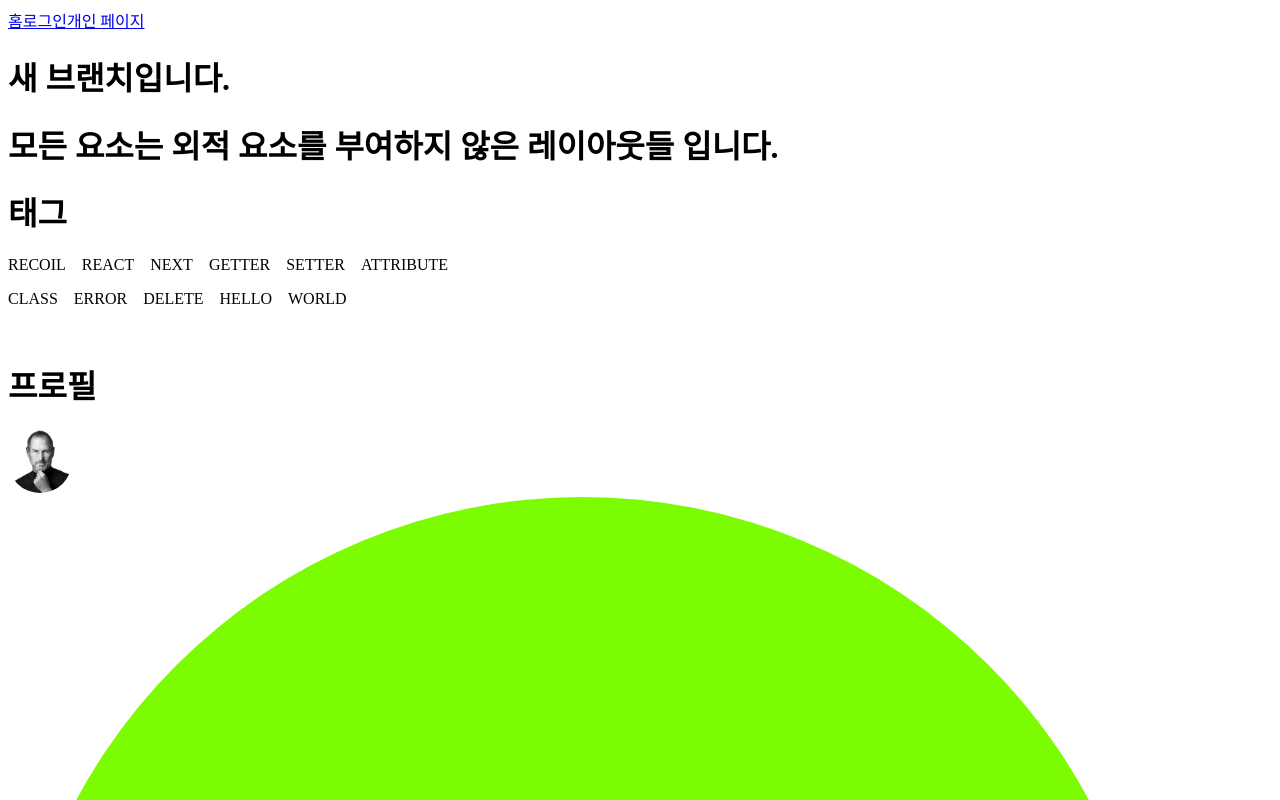
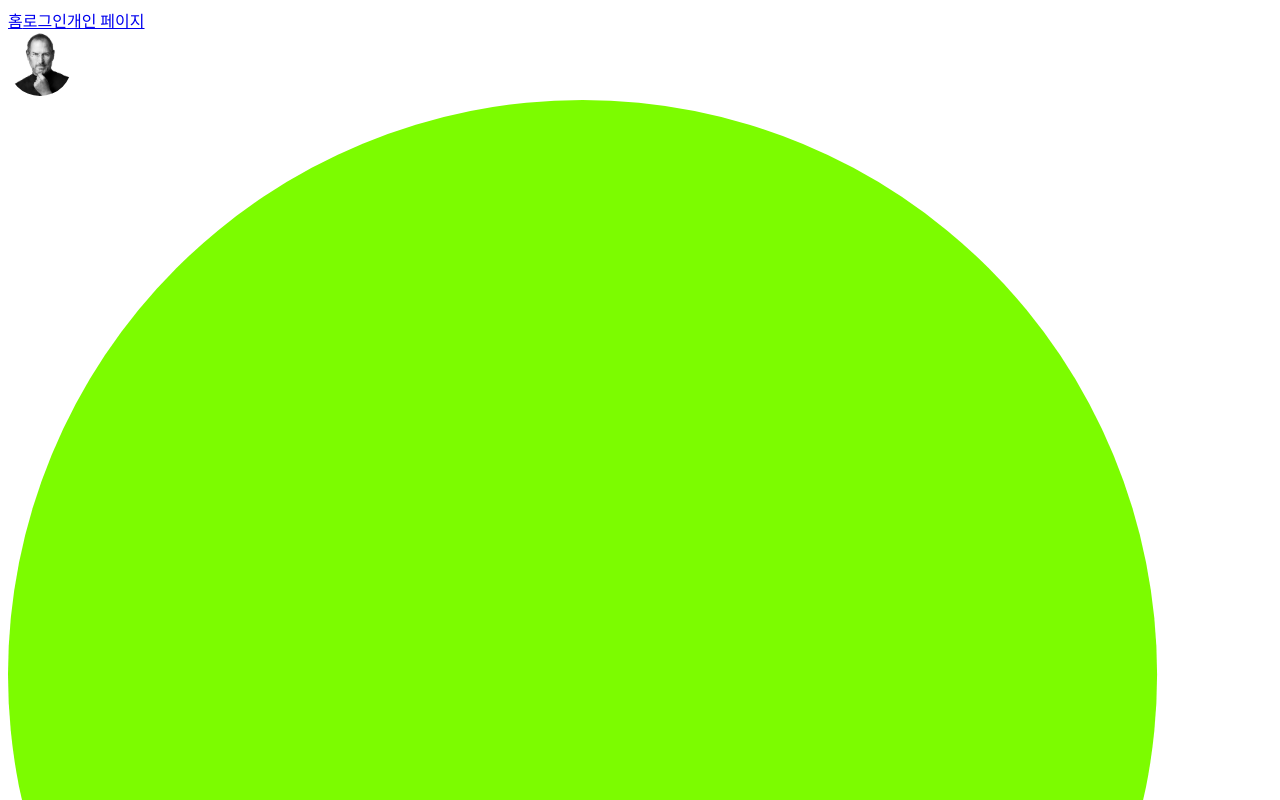
Before and after one commit to kwakseongjae/mulb, a React (Vite) app: page / in a window 1280 px wide. Shown: the top 800 px of the page. Built offline with nearby package versions, Linux system fonts and the light colour scheme.

Commit message:
레이아웃을 추가합니다.

```diff
--- a/src/input.css
+++ b/src/input.css
@@ -2,6 +2,7 @@
 @import "styles/Skeleton.css";
 @import "styles/Text.css";
 @import "styles/Common.css";
+@import "styles/Layout.css";
 @import url('https://fonts.googleapis.com/css2?family=Gothic+A1:wght@100;200;300;400;500;600;700;800;900&display=swap');
 @import url('https://fonts.googleapis.com/css2?family=Noto+Sans+KR:wght@100;200;300;400;500;600;700;800;900&display=swap');
 
@@ -15,6 +16,6 @@ html{
 }
 
 body{
-		padding: 10rem 20rem 0 20rem;
 		background: #f4f2ee;
+		overflow: hidden;
 }
--- a/src/pages/Home.tsx
+++ b/src/pages/Home.tsx
@@ -8,59 +8,37 @@ import Profile from '@components/Profile.tsx'
 
 const Home = () => {
   return (
-    <div className="my-16">
-      <h1>새 브랜치입니다.</h1>
-      <h1 className="text-2xl">
-        모든 요소는 외적 요소를 부여하지 않은 레이아웃들 입니다.
-      </h1>
-      <h1 className="text-4xl mt-16">태그</h1>
-      <Tags
-        data={mockupData.mockup_tags}
-        width="30rem"
-        colorScheme="bg-orange-500 text-black"
-        theme="rounded-3xl"
-        maxColum={2}
-      />
-      <h1 className="text-4xl mt-16">프로필</h1>
-      <MinProfile data={mockupData.mockup_profileData} />
-      <h1 className="text-4xl mt-16">포스트</h1>
+    <>
+      <div className="_homepage-layout">
+        <div className="_left-parm">
+          <div className="_scroller">
             <Post
-        width="58rem"
+              width="100%"
               height="fit-content"
               data={mockupData.mockup_postAloneData}
             />
             <Post
-        width="58rem"
+              width="100%"
               height="fit-content"
               data={mockupData.mockup_postWithImage}
             />
-      <h1 className="text-4xl mt-16">스켈레톤 요소</h1>
-      <Skeleton width="40rem" height="fit-content" image={false} desc={false} />
-      <h1 className="text-4xl mt-16">헤딩 버튼</h1>
-      <HeadingButton
-        href="https://google.com"
-        className="bg-black text-white my-4"
-        icon="https://www.svgrepo.com/show/258893/paper-plane.svg">
-        포스트 작성하기
-      </HeadingButton>
-      <HeadingButton
-        href="https://google.com"
-        className="bg-black text-white my-4"
-        icon="https://www.svgrepo.com/show/258888/chat.svg"
-        unActive={true}>
-        메세지 보내기
-      </HeadingButton>
-      <h1 className="text-4xl mt-16">프로파일</h1>
-      <Profile width="35rem" data={mockupData.mockup_profile} />
-      <Tags
-        data={['더 알아보기', '물어보기', '내 포스트', '질문하기']}
-        width="34rem"
-        maxColum={1}
-        colorScheme="text-neutral-400"
-        theme="rounded-2xl _p-tag _text-1 _noto-san"
-        className="mt-8 ml-2"
+            <Post
+              width="100%"
+              height="fit-content"
+              data={mockupData.mockup_postAloneData}
+            />
+            <Post
+              width="100%"
+              height="fit-content"
+              data={mockupData.mockup_postWithImage}
             />
           </div>
+        </div>
+        <div className="_right-parm">
+          <Profile width="100%" data={mockupData.mockup_profile} />
+        </div>
+      </div>
+    </>
   )
 }
 
--- /dev/null
+++ b/src/styles/Layout.css
@@ -0,0 +1,26 @@
+._homepage-layout {
+  width: calc(100% - 50rem);
+  height: 100vh;
+  display: flex;
+  overflow-x: hidden;
+  overflow-y: hidden;
+  margin: 0 25rem 0 25rem;
+  gap: 1rem;
+}
+._homepage-layout ._left-parm {
+  width: 65%;
+  display: block;
+  overflow-y: scroll;
+  background: #f0f0f0;
+}
+._homepage-layout ._right-parm {
+  width: 35%;
+  display: block;
+}
+
+._scroller {
+  width: 100%;
+  height: fit-content;
+}
+
+/*# sourceMappingURL=Layout.css.map */
--- /dev/null
+++ b/src/styles/Layout.scss
@@ -0,0 +1,22 @@
+$center-margin: 25rem;
+._homepage-layout{
+  width: calc(100% - ($center-margin * 2)); height: 100vh;
+  display: flex;
+  overflow-x: hidden; overflow-y: hidden;
+  margin: 0 $center-margin 0 $center-margin;
+  gap: 1rem;
+
+  ._left-parm{
+    width: 65%;
+    display: block;
+    overflow-y: scroll;
+    background: #f0f0f0;
+  }
+  ._right-parm{
+    width: 35%;
+    display: block;
+  }
+}
+._scroller{
+  width: 100%; height: fit-content;
+}
```
Also changed, not shown: 1 other file (tests, documents, lock files or other folders). Lines whose indentation alone changed are shown as unchanged.
